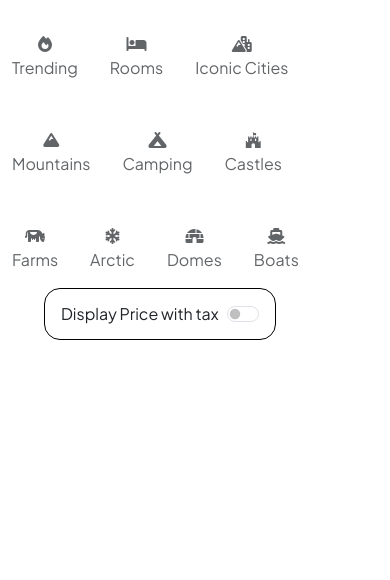
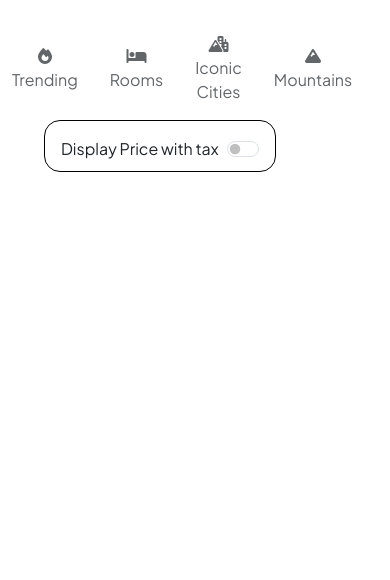
Before and after one commit to mohdrafey1/Explore-Heaven, a Node server app: page /listings/ in a window 390 px wide. Shown: the part 80-660 px from the top of the page. Run offline with Node 20, Linux system fonts and the light colour scheme; data that the repository does not hold is empty; some libraries are stand-ins or nearby versions.

Commit message:
added responsiveness in navbar

```diff
--- a/views/listings/index.ejs
+++ b/views/listings/index.ejs
@@ -1,10 +1,18 @@
 <% layout('layouts/boilerplate.ejs')%>
 
 <style>
+  #wholefilter {
+    display: flex;
+    flex-wrap: wrap;
+    align-items: center;
+  }
+
   #filters {
     display: flex;
     flex-wrap: wrap;
     align-items: center;
+    overflow-x: auto;
+    -ms-overflow-style: none;
   }
 
   .filter {
@@ -12,6 +20,9 @@
     margin-right: 2rem;
     margin-top: 2rem;
     opacity: 0.7;
+  }
+  #filters::-webkit-scrollbar {
+    display: none; /* WebKit */
   }
 
   .filter:hover {
@@ -32,10 +43,18 @@
     display: flex;
     align-items: center;
   }
-
+  @media only screen and (max-width: 1000px) {
+    #filters {
+    flex-wrap: nowrap;
+  }
+  .tax-toggle {
+      display: block;
+    }
+}
 </style>
 
-    <div id="filters">
+    <div id="wholefilter">
+      <div id="filters">
       <div class="filter">
         <div><i class="fa-solid fa-fire"></i></div>
         <P>Trending</P>
@@ -76,6 +95,7 @@
         <div><i class="fa-solid fa-ship"></i></div>
         <P>Boats</P>
       </div>
+      </div>
 
       <div class="tax-toggle">
         <div class="form-check-reverse form-switch">
```
